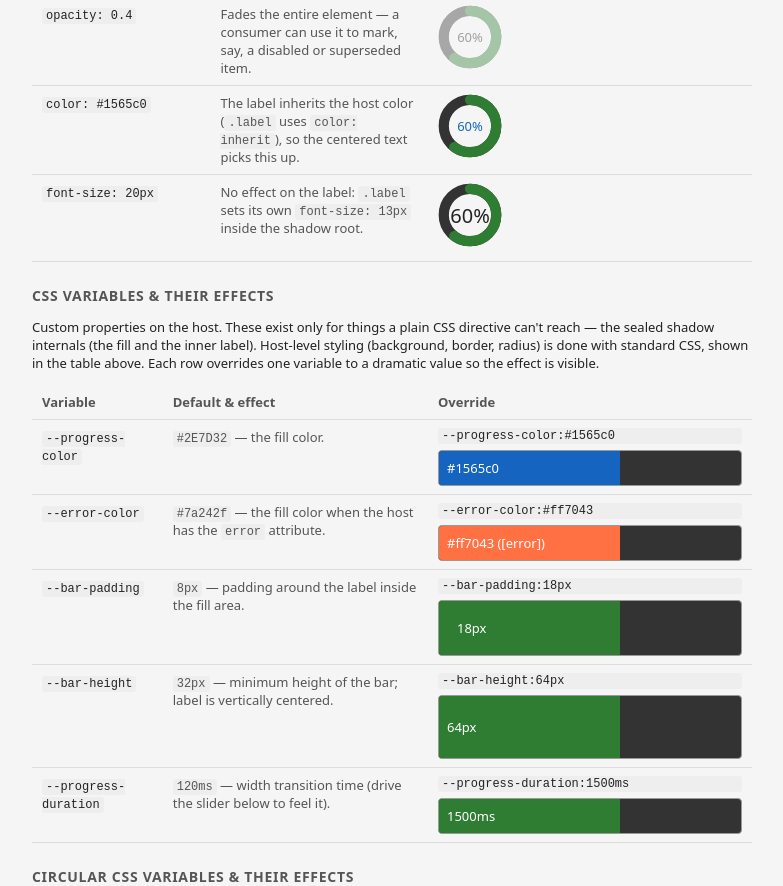
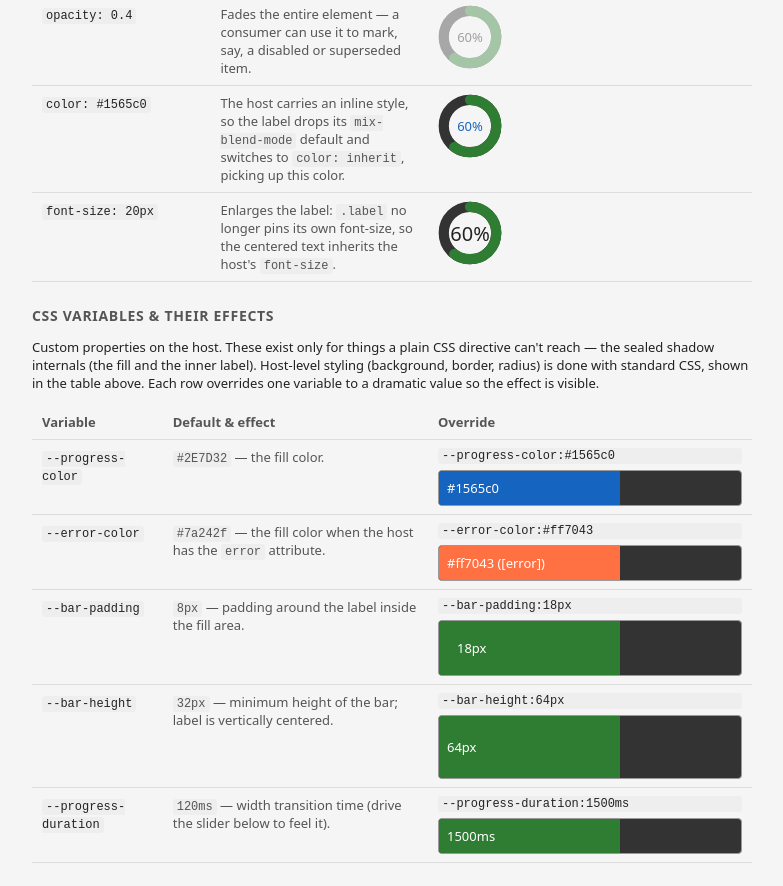
Before and after one commit to botandrose/progress-bar, a website: page index.html in a window 1280 px wide. Shown: the part 4424-5310 px from the top of the page, without its empty margins (248-1031 px from the left). Drawn offline with Linux system fonts and the light colour scheme.

Commit message:
Update circular label demo descriptions and document --indeterminate-color after gubs' label rework

```diff
--- a/index.html
+++ b/index.html
@@ -261,12 +261,12 @@
         </tr>
         <tr>
           <td><code>color: #1565c0</code></td>
-          <td class="desc">The label inherits the host color (<code>.label</code> uses <code>color: inherit</code>), so the centered text picks this up.</td>
+          <td class="desc">The host carries an inline style, so the label drops its <code>mix-blend-mode</code> default and switches to <code>color: inherit</code>, picking up this color.</td>
           <td class="preview"><progress-bar mode="circular" percent="60" style="color:#1565c0;">60%</progress-bar></td>
         </tr>
         <tr>
           <td><code>font-size: 20px</code></td>
-          <td class="desc">No effect on the label: <code>.label</code> sets its own <code>font-size: 13px</code> inside the shadow root.</td>
+          <td class="desc">Enlarges the label: <code>.label</code> no longer pins its own font-size, so the centered text inherits the host's <code>font-size</code>.</td>
           <td class="preview"><progress-bar mode="circular" percent="60" style="font-size:20px">60%</progress-bar></td>
         </tr>
       </tbody>
```
Also changed, not shown: README.md.
